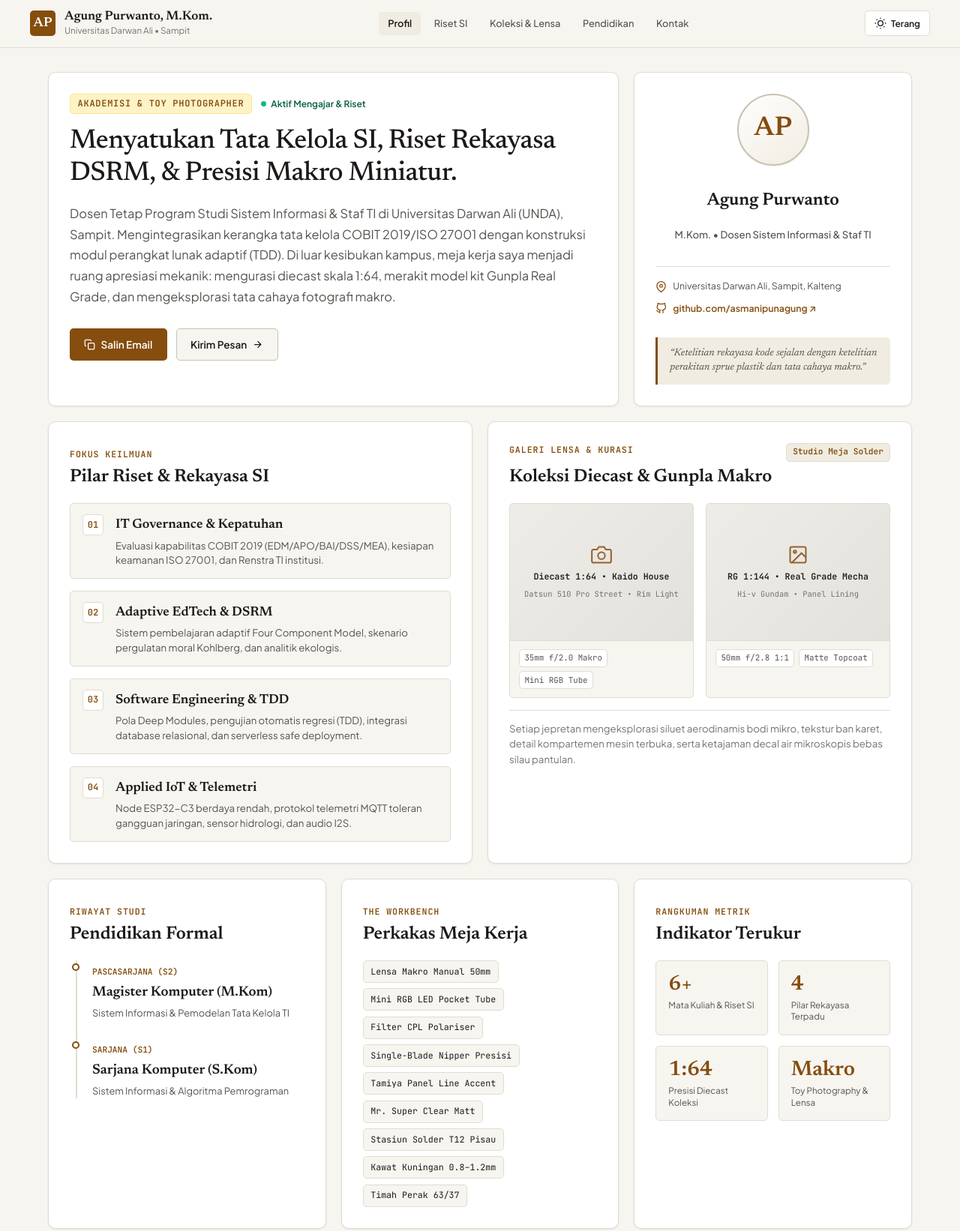
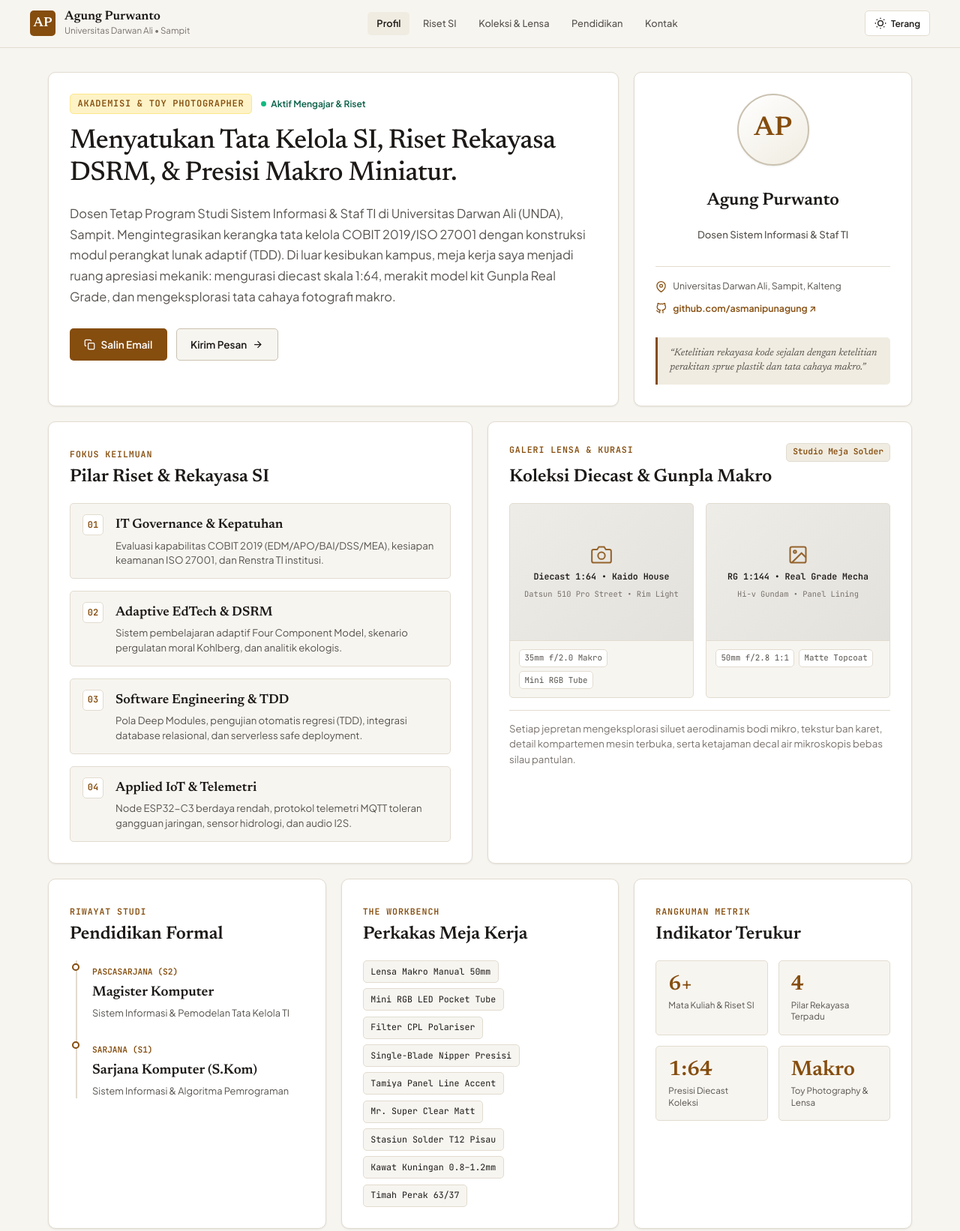
Before and after one commit to asmanipunagung/web-portfolio-agung, a plain HTML site: page index.html in a window 1280 px wide. Shown: the top 1642 px of the page at 75% size. Drawn offline with Linux system fonts and the light colour scheme.

Commit message:
chore: remove M.Kom title across portfolio identity, metadata, and docs

```diff
--- a/index.html
+++ b/index.html
@@ -3,9 +3,9 @@
 <head>
   <meta charset="UTF-8">
   <meta name="viewport" content="width=device-width, initial-scale=1.0">
-  <meta name="description" content="Bento Studio Portofolio — Agung Purwanto, M.Kom. Dosen Sistem Informasi Universitas Darwan Ali, Perekayasa Perangkat Lunak, & Penggemar Toy Photography.">
-  <meta name="author" content="Agung Purwanto, M.Kom.">
-  <title>Agung Purwanto, M.Kom. | Bento Studio &amp; Portfolio</title>
+  <meta name="description" content="Bento Studio Portofolio — Agung Purwanto. Dosen Sistem Informasi Universitas Darwan Ali, Perekayasa Perangkat Lunak, &amp; Penggemar Toy Photography.">
+  <meta name="author" content="Agung Purwanto">
+  <title>Agung Purwanto | Bento Studio &amp; Portfolio</title>
 
   <!-- Typography: Newsreader (Display Serif), Plus Jakarta Sans (Grotesque Sans), JetBrains Mono (Code/Metadata) -->
   <link rel="preconnect" href="https://fonts.googleapis.com">
@@ -22,7 +22,7 @@
       <div class="brand-group">
         <span class="brand-monogram">AP</span>
         <div class="brand-text">
-          <span class="brand-name">Agung Purwanto, M.Kom.</span>
+          <span class="brand-name">Agung Purwanto</span>
           <span class="brand-sub">Universitas Darwan Ali &bull; Sampit</span>
         </div>
       </div>
@@ -83,7 +83,7 @@
         <div class="avatar-large" aria-hidden="true">AP</div>
       </div>
       <h2 class="profile-card-name">Agung Purwanto</h2>
-      <p class="profile-card-role">M.Kom. &bull; Dosen Sistem Informasi &amp; Staf TI</p>
+      <p class="profile-card-role">Dosen Sistem Informasi &amp; Staf TI</p>
 
       <div class="profile-meta-list">
         <div class="meta-row">
@@ -198,7 +198,7 @@
           <div class="node-dot"></div>
           <div class="node-body">
             <span class="node-level">Pascasarjana (S2)</span>
-            <h4 class="node-degree">Magister Komputer (M.Kom)</h4>
+            <h4 class="node-degree">Magister Komputer</h4>
             <p class="node-focus">Sistem Informasi &amp; Pemodelan Tata Kelola TI</p>
           </div>
         </div>
@@ -335,7 +335,7 @@
     <!-- BENTO ITEM 9: FOOTER (Span 12) -->
     <footer class="bento-footer span-12">
       <div class="footer-content">
-        <p>&copy; 2026 <strong>Agung Purwanto, M.Kom.</strong> &bull; Dosen Program Studi Sistem Informasi UNDA.</p>
+        <p>&copy; 2026 <strong>Agung Purwanto</strong> &bull; Dosen Program Studi Sistem Informasi UNDA.</p>
         <p class="footer-note">Arsitektur Bento Studio &bull; Editorial Academic &amp; Zero-Bloat Vanilla Stack.</p>
       </div>
     </footer>
--- a/script.js
+++ b/script.js
@@ -1,7 +1,7 @@
 /**
  * Bento Studio Portfolio — Vanilla JavaScript
  * Zero-dependency, lightweight, performant script
- * Agung Purwanto, M.Kom. | Universitas Darwan Ali
+ * Agung Purwanto | Universitas Darwan Ali
  */
 
 document.addEventListener('DOMContentLoaded', () => {
--- a/style.css
+++ b/style.css
@@ -1,5 +1,5 @@
 /* ==========================================================================
-   AGUNG PURWANTO, M.KOM. — BENTO STUDIO & EDITORIAL PORTFOLIO
+   AGUNG PURWANTO — BENTO STUDIO & EDITORIAL PORTFOLIO
    Clean, Fast, Zero-Dependency CSS Custom Properties System
    ========================================================================== */
 
```
Also changed, not shown: README.md.
